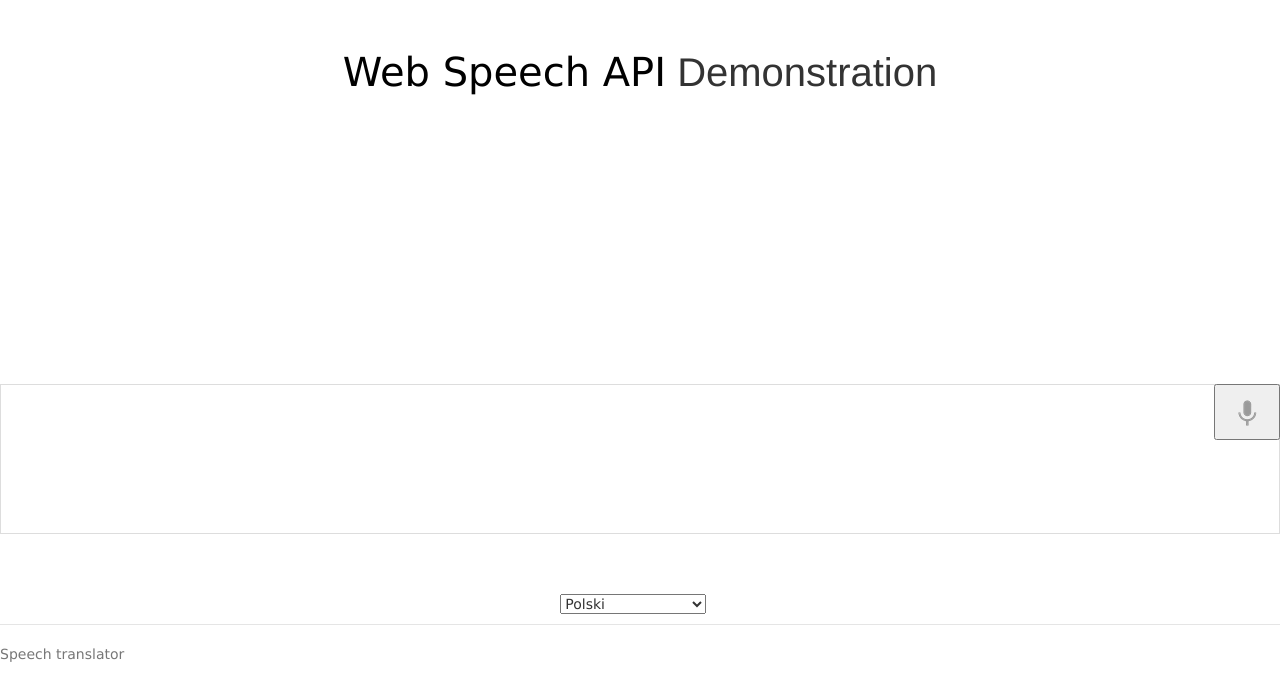
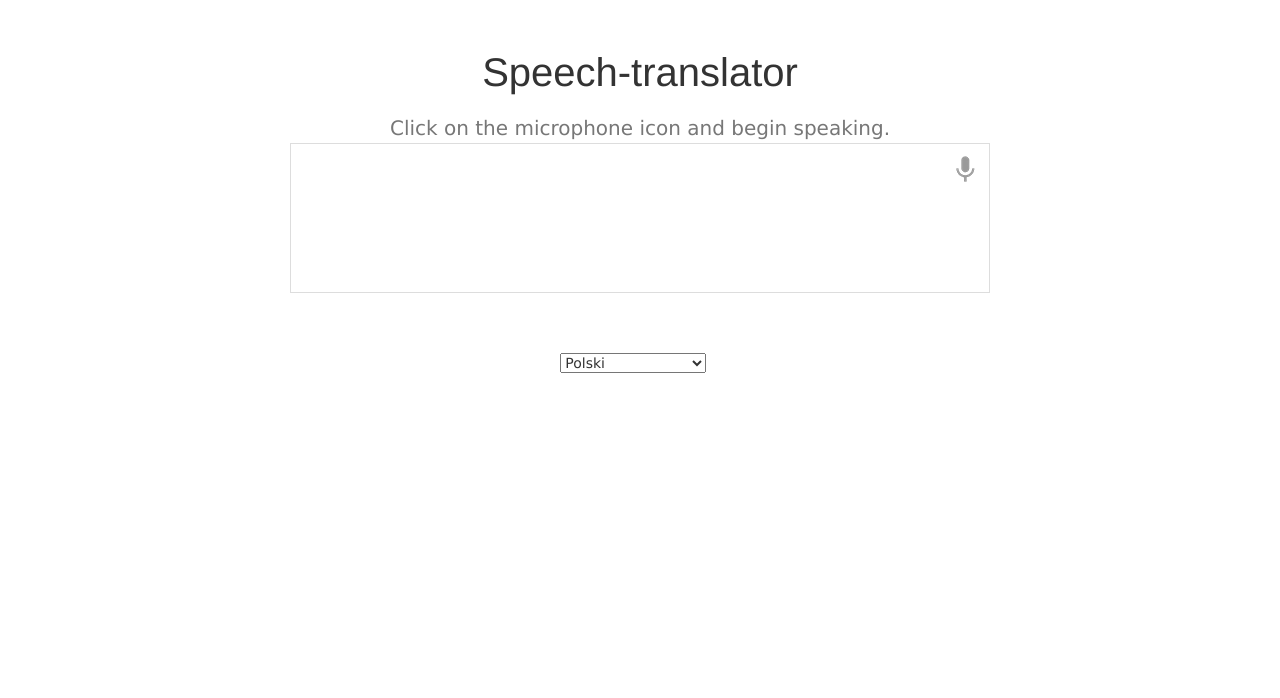
Before and after one commit to bigsergey/speech-translator, a website: page app/index.html in a window 1280 px wide. Drawn offline with nearby package versions, Linux system fonts and the light colour scheme; files that its build step writes are made by us from their sources.

Commit message:
remove footer and fix show info

```diff
--- a/app/index.html
+++ b/app/index.html
@@ -24,12 +24,10 @@
     <![endif]-->
 
 
-    <h1 class="center" id="headline">
-  <a href="http://dvcs.w3.org/hg/speech-api/raw-file/tip/speechapi.html">
-    Web Speech API</a> Demonstration</h1>
+    <h1 class="center" id="headline">Speech-translator</h1>
     <div id="info">
         <p id="infoStart">Click on the microphone icon and begin speaking.</p>
-        <p id="infoSpeak_now">Speak now.</p>
+        <p id="infoSpeakNow">Speak now.</p>
         <p id="infoNoSpeech">No speech was detected. You may need to adjust your
             <a href="//support.google.com/chrome/bin/answer.py?hl=en&amp;answer=1407892">
       microphone settings</a>.</p>
@@ -42,6 +40,7 @@
         <p id="infoBlocked">Permission to use microphone is blocked. To change, go to chrome://settings/contentExceptions#media-stream</p>
         <p id="infoUpgrade">Web Speech API is not supported by this browser. Upgrade to <a href="//www.google.com/chrome">Chrome</a> version 25 or later.</p>
     </div>
+    <div class="container">
         <div class="right">
             <button id="startButton">
                 <img id="startImg" src="images/mic.gif" alt="Start">
@@ -50,7 +49,7 @@
         <div id="results">
             <span id="finalSpan" class="final"></span>
             <span id="interimSpan" class="interim"></span>
-        <p>
+        </div>
     </div>
     <div class="center">
         <div class="sidebyside" style="text-align:center">
@@ -67,12 +66,6 @@
                 &nbsp;&nbsp;
                 <select id="selectDialect"></select>
             </div>
-    </div>
-
-    <div class="footer">
-        <p>Speech translator</p>
-    </div>
-
     </div>
 
 
--- a/app/scripts/speech-api.js
+++ b/app/scripts/speech-api.js
@@ -87,7 +87,8 @@ for (var i = 0; i < langs.length; i++) {
 
 var showInfo = function(s) {
     if (s) {
-        $info.each(function() {
+        $info.find('p').each(function() {
+            console.log($(this).attr('id'));
             if ($(this).attr('id') === s) {
                 $(this).css('display', 'inline');
             } else {
@@ -148,8 +149,8 @@ var capitalize = function(s) {
 
 var currentStyle;
 
-var showButtons = function (style) {
-    if(style === currentStyle) {
+var showButtons = function(style) {
+    if (style === currentStyle) {
         return;
     }
     currentStyle = style;
@@ -158,7 +159,7 @@ var showButtons = function (style) {
 };
 
 var copyButton = function() {
-    if(recognizing) {
+    if (recognizing) {
         recognizing = false;
         recognition.stop();
     }
@@ -168,7 +169,7 @@ var copyButton = function() {
 };
 
 var startButton = function(event) {
-    if(recognizing) {
+    if (recognizing) {
         recognition.stop();
         return;
     }
@@ -221,17 +222,17 @@ if (!('webkitSpeechRecognition' in window)) {
 
     recognition.onend = function() {
         recognizing = false;
-        if(ignoreOnend) {
+        if (ignoreOnend) {
             return;
         }
 
         $startImg.attr('src', 'images/mic.gif');
-        if(!finalTranscript) {
+        if (!finalTranscript) {
             showInfo('infoStartfo');
             return;
         }
         showInfo('');
-        if(window.getSelection) {
+        if (window.getSelection) {
             window.getSelection().removeAllRanges();
             var range = document.createRange();
             range.selectNode(document.getElementById('finalSpan'));
@@ -241,7 +242,7 @@ if (!('webkitSpeechRecognition' in window)) {
 
     recognition.onresult = function(event) {
         var interimTransscript = '';
-        for (var  i= event.resultIndex; i < event.results.length; ++i) {
+        for (var i = event.resultIndex; i < event.results.length; ++i) {
             if (event.results[i].isFinal) {
                 finalTranscript += event.results[i][0].transcript;
             } else {
@@ -251,7 +252,7 @@ if (!('webkitSpeechRecognition' in window)) {
         finalTranscript = capitalize(finalTranscript);
         $finalSpan.text(linebreak(finalTranscript));
         $interimSpan.text(linebreak(interimTransscript));
-        if(finalTranscript || interimTransscript) {
+        if (finalTranscript || interimTransscript) {
             showButtons('inline-block');
         }
     };
--- a/app/styles/main.css
+++ b/app/styles/main.css
@@ -13,8 +13,7 @@ body {
 
 /* Everything but the jumbotron gets side spacing for mobile first views */
 .header,
-.marketing,
-.footer {
+.marketing {
   padding-left: 15px;
   padding-right: 15px;
 }
@@ -30,13 +29,6 @@ body {
   margin-bottom: 0;
   line-height: 40px;
   padding-bottom: 19px;
-}
-
-/* Custom page footer */
-.footer {
-  padding-top: 19px;
-  color: #777;
-  border-top: 1px solid #e5e5e5;
 }
 
 .container-narrow > hr {
@@ -150,7 +142,10 @@ body {
     font-size: 20px;
     text-align: center;
     color: #777;
-    visibility: hidden;
+  }
+
+  #info p {
+    display: none;
   }
   #results {
     font-size: 14px;
@@ -160,7 +155,7 @@ body {
     text-align: left;
     min-height: 150px;
   }
-  #start_button {
+  #startButton {
     border: 0;
     background-color:transparent;
     padding: 0;
```
Lines whose indentation alone changed are shown as unchanged.
